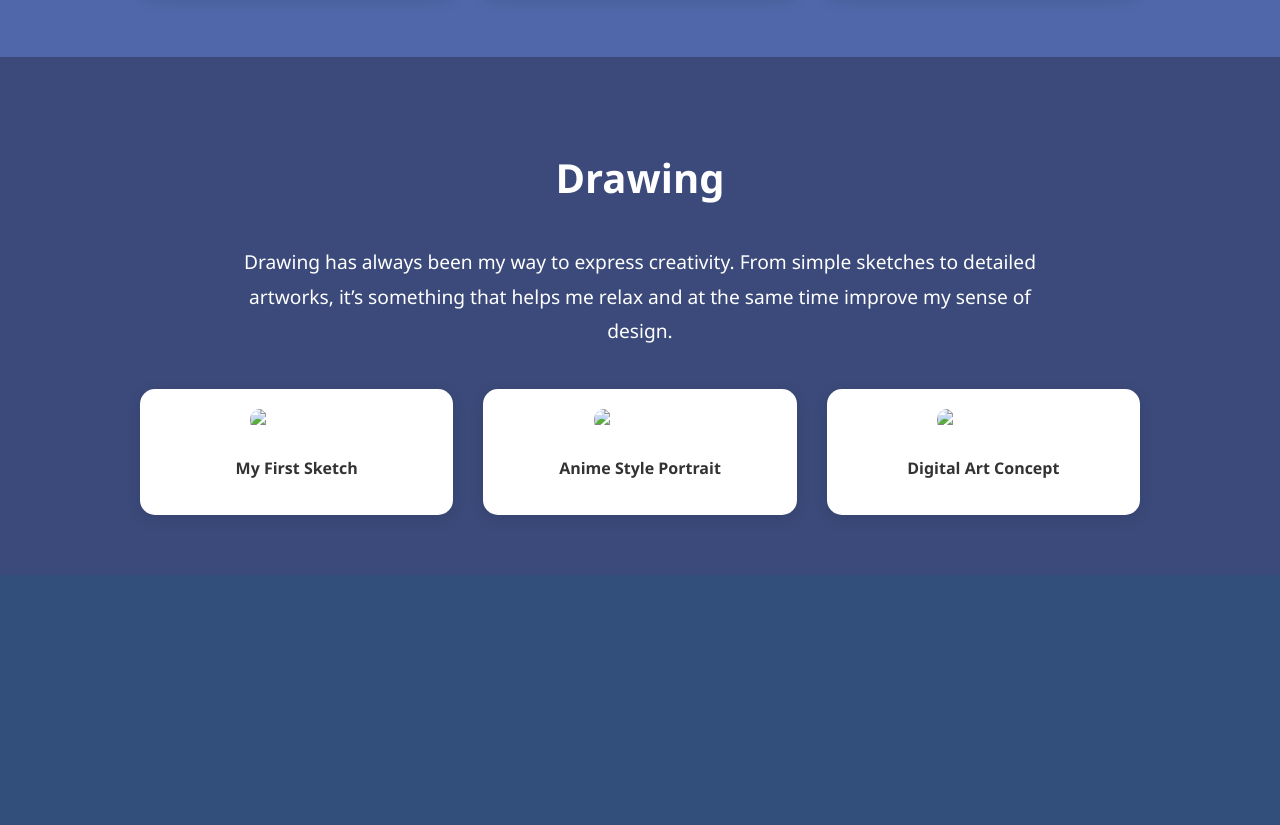
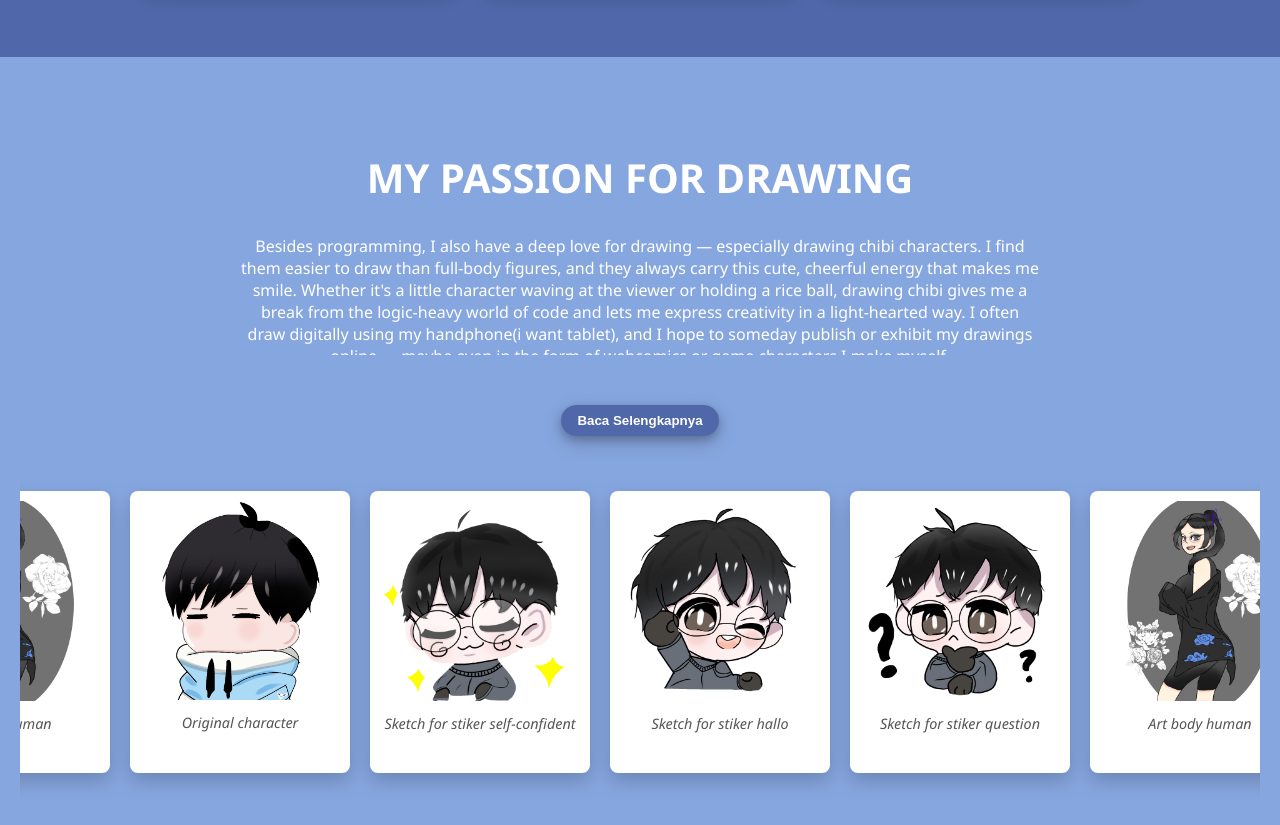
Before and after one commit to Akimachi221/PROJECT-PORTOFOLIO-ADI, a plain HTML site: page index.html in a window 1280 px wide. Shown: the part 2343-3168 px from the top of the page. Before the commit the page ends 2918 px from the top, so only its background shows below. Drawn offline with nearby package versions, Linux system fonts and the light colour scheme.

Commit message:
Enhance drawing section with updated text, improved layout, and added animation effects

```diff
--- a/index.html
+++ b/index.html
@@ -5,6 +5,7 @@
     <meta charset="UTF-8">
     <meta name="viewport" content="width=device-width, initial-scale=1.0">
     <title>Portofolio Adi</title>
+    <link rel="icon" type="image/x-icon" href="img/final message/Untitled45_20250805225239.png">
     <link rel="stylesheet" href="style.css">
     <link href="https://unpkg.com/aos@2.3.1/dist/aos.css" rel="stylesheet">
 </head>
@@ -123,31 +124,77 @@
 
     <!-- Section 4: Drawing -->
     <section id="drawing">
-        <h2 class="h2-drawing">Drawing</h2>
+        <h2 class="h2-drawing">MY PASSION FOR DRAWING</h2>
         <div class="about-text-drawing">
-            <p>
-                Drawing has always been my way to express creativity. From simple sketches
-                to detailed artworks, it’s something that helps me relax and at the same time
-                improve my sense of design.
+            <p class="text text-drawing">
+                Besides programming, I also have a deep love for drawing — especially drawing chibi characters. I find
+                them easier to
+                draw than full-body figures, and they always carry this cute, cheerful energy that makes me smile.
+                Whether it's a little
+                character waving at the viewer or holding a rice ball, drawing chibi gives me a break from the
+                logic-heavy world of code
+                and lets me express creativity in a light-hearted way.
+                I often draw digitally using my handphone(i want tablet), and I hope to someday publish or exhibit my
+                drawings online —
+                maybe even in the form of webcomics or game characters I make myself.
             </p>
+            <button class="toggleBtn">Baca Selengkapnya</button>
         </div>
+        <div class="drawing-wrapper" data-aos="fade-up">
+            <div class="drawing-track">
+                <!-- Set 1 -->
+                <div class="polaroid">
+                    <img src="img/drawing/draw 1.jpg" alt="Drawing 2">
+                    <p>Art body human</p>
+                </div>
+                <div class="polaroid">
+                    <img src="img/drawing/Untitled44_20250805193040.png" alt="Drawing 6">
+                    <p>Original character</p>
+                </div>
+                <div class="polaroid">
+                    <img src="img/drawing/chara.png" alt="Drawing 1">
+                    <p>Sketch for stiker self-confident</p>
+                </div>
+                <div class="polaroid">
+                    <img src="img/drawing/Untitled36_20250711010500.png" alt="Drawing 4">
+                    <p>Sketch for stiker hallo</p>
+                </div>
+                <div class="polaroid">
+                    <img src="img/drawing/Untitled36_20250711125232.png" alt="Drawing 5">
+                    <p>Sketch for stiker question</p>
+                </div>
 
-        <div class="drawing-grid">
-            <div class="drawing-card">
-                <img src="img/drawing/draw1.png" alt="Drawing 1">
-                <p>My First Sketch</p>
-            </div>
-            <div class="drawing-card">
-                <img src="img/drawing/draw2.png" alt="Drawing 2">
-                <p>Anime Style Portrait</p>
-            </div>
-            <div class="drawing-card">
-                <img src="img/drawing/draw3.png" alt="Drawing 3">
-                <p>Digital Art Concept</p>
+
+                <!-- Set 2 (duplikat persis) -->
+                <div class="polaroid">
+                    <img src="img/drawing/draw 1.jpg" alt="Drawing 2">
+                    <p>Art body human</p>
+                </div>
+                <div class="polaroid">
+                    <img src="img/drawing/Untitled44_20250805193040.png" alt="Drawing 6">
+                    <p>Original character</p>
+                </div>
+                <div class="polaroid">
+                    <img src="img/drawing/chara.png" alt="Drawing 1">
+                    <p>Sketch for stiker self-confident</p>
+                </div>
+                <div class="polaroid">
+                    <img src="img/drawing/Untitled36_20250711010500.png" alt="Drawing 4">
+                    <p>Sketch for stiker hallo</p>
+                </div>
+                <div class="polaroid">
+                    <img src="img/drawing/Untitled36_20250711125232.png" alt="Drawing 5">
+                    <p>Sketch for stiker question</p>
+                </div>
             </div>
             <!-- Tambah karya lainnya -->
         </div>
     </section>
+
+
+
+
+
     <!-- Section 4: END -->
 
 
--- a/script.js
+++ b/script.js
@@ -43,6 +43,12 @@ function revealOnScroll() {
     });
 }
 
+
+document.querySelectorAll('.polaroid').forEach(el => {
+    observer.observe(el);
+});
+
+
 // Jalankan saat scroll dan saat pertama kali load
 window.addEventListener('scroll', revealOnScroll);
 window.addEventListener('load', revealOnScroll);
--- a/style.css
+++ b/style.css
@@ -349,56 +349,94 @@ body {
 /* Section 4 */
 #drawing {
     padding: 60px 20px;
-    background-color: #3B4A7A;
-    /* warna beda biar kontras */
+    background: #86A6DF;
     text-align: center;
+    overflow: hidden;
 }
 
 #drawing h2 {
     font-size: 2.5rem;
-    margin-bottom: 40px;
+    margin-bottom: 30px;
     font-weight: bold;
     color: white;
 }
 
 .about-text-drawing p {
     max-width: 800px;
-    margin: 0 auto 40px;
-    font-size: 1.2rem;
-    line-height: 1.8;
-    color: white;
+    margin: 0 auto 40px auto;
+    text-align: center;
 }
 
-.drawing-grid {
-    display: grid;
-    grid-template-columns: repeat(auto-fit, minmax(200px, 1fr));
-    gap: 30px;
-    max-width: 1000px;
-    margin: auto;
+.drawing-wrapper {
+    width: 100%;
+    overflow: hidden;
+    position: relative;
+    padding: 40px 0;
+    /* ✨ Tambahin ruang atas bawah biar hover ga kepotong */
 }
 
-.drawing-card {
+.drawing-track {
+    display: flex;
+    gap: 20px;
+    width: max-content;
+    animation: scroll-marquee 40s linear infinite;
+    padding: 0 60px;
+    overflow: visible;
+    /* ✨ kasih ruang samping biar gak mentok */
+}
+
+.drawing-track:hover {
+    animation-play-state: paused;
+    /* stop saat hover */
+}
+
+@keyframes scroll-marquee {
+    from {
+        transform: translateX(0);
+    }
+
+    to {
+        transform: translateX(-50%);
+    }
+
+    /* hanya geser separuh track */
+}
+
+.polaroid {
+    flex: 0 0 auto;
+    width: 200px;
     background: white;
-    border-radius: 15px;
-    padding: 20px;
-    box-shadow: 0px 4px 15px rgba(0, 0, 0, 0.1);
+    padding: 10px 10px 25px;
+    border-radius: 8px;
+    box-shadow: 0px 8px 20px rgba(0, 0, 0, 0.2);
+    text-align: center;
+    transition: transform 0.3s ease, box-shadow 0.3s ease;
+    position: relative;
+    z-index: 1;
+}
+
+.polaroid img {
+    width: 100%;
+    height: auto;
+    border-radius: 4px;
     transition: transform 0.3s ease;
 }
 
-.drawing-card:hover {
-    transform: translateY(-8px);
+.polaroid:hover {
+    transform: scale(1.1) translateY(-10px);
+    box-shadow: 0px 15px 25px rgba(0, 0, 0, 0.3);
+    z-index: 10;
 }
 
-.drawing-card img {
-    width: 100%;
-    border-radius: 10px;
-    margin-bottom: 10px;
+.polaroid:hover img {
+    transform: scale(1.05);
 }
 
-.drawing-card p {
-    font-size: 1rem;
-    font-weight: bold;
-    color: #333;
+.polaroid p {
+    margin-top: 8px;
+    font-size: 0.9rem;
+    color: #555;
+    font-style: italic;
 }
 
 /* Section 4: END */
```
